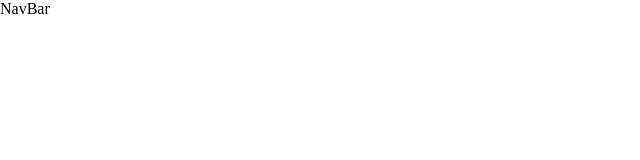
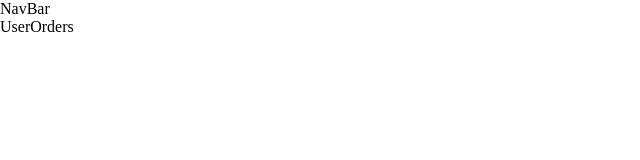
Before and after one commit to amkyas91518/Ramah, a React (Vite) app: page /user-orders in a window 1280 px wide. Before the commit this address had no page. Shown: the top 160 px of the page, without its empty margins (0-640 px from the left). Built offline with nearby package versions, Linux system fonts and the light colour scheme.

Commit message:
create AllOffers and UserOrders components

```diff
--- a/src/App.tsx
+++ b/src/App.tsx
@@ -1,7 +1,9 @@
 import React from "react";
 import { Routes, Route } from "react-router-dom";
+import AllOffers from "./components/AllOffers";
 import LandingPage from "./components/LandingPage";
 import NavBar from "./components/NavBar";
+import UserOrders from "./components/UserOrders";
 
 function App() {
   return (
@@ -9,6 +11,8 @@ function App() {
       <NavBar />
       <Routes>
         <Route path="/" element={<LandingPage />} />
+        <Route path="all-offers" element={<AllOffers />} />
+        <Route path="user-orders" element={<UserOrders />} />
       </Routes>
     </>
   );
--- /dev/null
+++ b/src/components/AllOffers.tsx
@@ -0,0 +1,7 @@
+import React from "react";
+
+function AllOffers() {
+  return <div>AllOffers</div>;
+}
+
+export default AllOffers;
--- /dev/null
+++ b/src/components/UserOrders.tsx
@@ -0,0 +1,7 @@
+import React from "react";
+
+function UserOrders() {
+  return <div>UserOrders</div>;
+}
+
+export default UserOrders;
```
